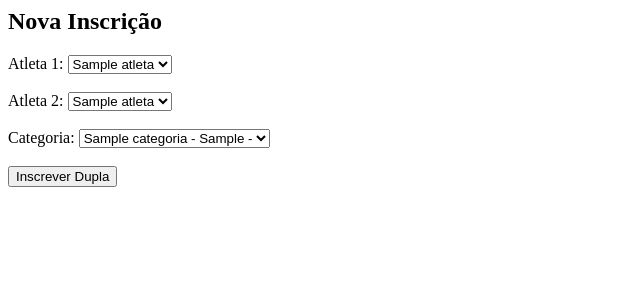
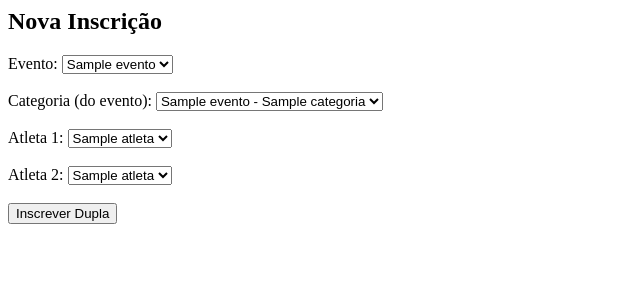
Before and after one commit to IsmaIenczak/liga-eldoradense-ftv, a Flask app: page /inscricoes/nova in a window 1280 px wide. Shown: the top 300 px of the page, without its empty margins (0-640 px from the left). Run offline with Flask 3, Linux system fonts and the light colour scheme; tables that the repository leaves empty hold one stand-in row (values such as "Sample post").

Commit message:
feat: auto-generate category name and enforce event-category relationship in registrations

```diff
--- a/app.py
+++ b/app.py
@@ -1,6 +1,6 @@
 import os
 from dotenv import load_dotenv
-from flask import Flask, render_template, request, redirect, url_for, flash
+from flask import Flask, render_template, request, redirect, url_for, flash, jsonify
 from flask_sqlalchemy import SQLAlchemy
 
 
@@ -95,21 +95,35 @@ def nova_categoria():
     eventos = Evento.query.all()
 
     if request.method == "POST":
-        nome = request.form.get("nome")
         modalidade = request.form.get("modalidade")
         nivel = request.form.get("nivel")
         evento_id = request.form.get("evento")
+
+        # Nome gerado automaticamente
+        nome = f"{modalidade} {nivel}"
+
+        # Impedir categoria duplicada no mesmo evento (mesma modalidade + nível)
+        existente = Categoria.query.filter_by(
+            evento_id=int(evento_id),
+            modalidade=modalidade,
+            nivel=nivel
+        ).first()
+
+        if existente:
+            flash("Essa categoria já existe neste evento.", "error")
+            return redirect(url_for("nova_categoria"))
 
         nova = Categoria(
             nome=nome,
             modalidade=modalidade,
             nivel=nivel,
-            evento_id=evento_id
+            evento_id=int(evento_id)
         )
 
         db.session.add(nova)
         db.session.commit()
 
+        flash("Categoria criada com sucesso!", "success")
         return redirect(url_for("listar_eventos"))
 
     return render_template("nova_categoria.html", eventos=eventos)
@@ -117,12 +131,45 @@ def nova_categoria():
 
 
 
+
+@app.route("/api/eventos/<int:evento_id>/categorias")
+def api_categorias_por_evento(evento_id):
+    categorias = Categoria.query.filter_by(evento_id=evento_id).all()
+    return jsonify([
+        {
+            "id": c.id,
+            "nome": c.nome,
+            "nivel": c.nivel,
+            "modalidade": c.modalidade
+        }
+        for c in categorias
+    ])
+
+
+
+
+
+
+
 @app.route("/inscricoes/nova", methods=["GET", "POST"])
 def nova_inscricao():
     atletas = Atleta.query.all()
-    categorias = Categoria.query.all()
+    eventos = Evento.query.all()
+
+    # Se não houver eventos cadastrados, não faz sentido permitir inscrição
+    if not eventos:
+        flash("Cadastre um evento antes de criar inscrições.", "error")
+        return render_template("nova_inscricao.html", atletas=atletas, eventos=[], categorias=[], selected_evento_id=None)
+
+    # Evento selecionado (GET: via querystring, POST: via form)
+    selected_evento_id = request.args.get("evento")
+    if selected_evento_id is None:
+        selected_evento_id = str(eventos[0].id)  # default: primeiro evento
+
+    categorias = Categoria.query.filter_by(evento_id=int(selected_evento_id)).all()
 
     if request.method == "POST":
+        evento_id = request.form.get("evento")
         atleta1_id = request.form.get("atleta1")
         atleta2_id = request.form.get("atleta2")
         categoria_id = request.form.get("categoria")
@@ -131,60 +178,60 @@ def nova_inscricao():
         atleta2 = Atleta.query.get(atleta2_id)
         categoria = Categoria.query.get(categoria_id)
 
-        #
-        if not atleta1 or not atleta2 or not categoria:
+        if not atleta1 or not atleta2 or not categoria or not evento_id:
             flash("Dados inválidos.", "error")
             return redirect(url_for("nova_inscricao"))
+
+        # Garante consistência: categoria precisa pertencer ao evento selecionado
+        if categoria.evento_id != int(evento_id):
+            flash("A categoria selecionada não pertence ao evento escolhido.", "error")
+            return redirect(url_for("nova_inscricao", evento=evento_id))
 
         # Não pode ser a mesma pessoa
         if atleta1_id == atleta2_id:
             flash("Selecione atletas diferentes", "error")
-            return redirect(url_for("nova_inscricao"))
+            return redirect(url_for("nova_inscricao", evento=evento_id))
 
         # Níveis precisam ser iguais
         if atleta1.nivel.strip().lower() != atleta2.nivel.strip().lower():
             flash("Os atletas devem estar no mesmo nível", "error")
-            return redirect(url_for("nova_inscricao"))
+            return redirect(url_for("nova_inscricao", evento=evento_id))
 
         # Categoria precisa bater com o nível
         if categoria.nivel.strip().lower() != atleta1.nivel.strip().lower():
             flash("A categoria selecionada deve estar de acordo com nível do atleta", "error")
-            return redirect(url_for("nova_inscricao"))
+            return redirect(url_for("nova_inscricao", evento=evento_id))
 
-        # Sexo precisa bater com a categoria
-        modalidade = categoria.modalidade.lower()
-        sexo1 = atleta1.sexo.lower()
-        sexo2 = atleta2.sexo.lower()
+        # Sexo precisa bater com a categoria (modalidade)
+        modalidade = (categoria.modalidade or "").strip().lower()
+        sexo1 = atleta1.sexo.strip().lower()
+        sexo2 = atleta2.sexo.strip().lower()
 
         if modalidade == "masculino":
             if sexo1 != "masculino" or sexo2 != "masculino":
                 flash("Essa categoria aceita apenas atletas do sexo masculino.", "error")
-                return redirect(url_for("nova_inscricao"))
+                return redirect(url_for("nova_inscricao", evento=evento_id))
 
         elif modalidade == "feminino":
             if sexo1 != "feminino" or sexo2 != "feminino":
                 flash("Essa categoria aceita apenas atletas do sexo feminino.", "error")
-                return redirect(url_for("nova_inscricao"))
+                return redirect(url_for("nova_inscricao", evento=evento_id))
 
         elif modalidade == "misto":
             if sexo1 == sexo2:
                 flash("Categoria mista requer um atleta do sexo masculino e um atleta do sexo feminino.", "error")
-                return redirect(url_for("nova_inscricao"))
+                return redirect(url_for("nova_inscricao", evento=evento_id))
 
-
-        # Impedir dupla duplicada na mesma categoria:
-        #Crio inscricoes_categoria (uma lista que recebe todas as inscrições filtradas pelo id da categoria)
+        # Filtra inscrições só daquela categoria
         inscricoes_categoria = Inscricao.query.filter_by(categoria_id=categoria_id).all()
 
-        #percorre a lista de inscrições
+        # Impedir dupla duplicada na mesma categoria
         for inscricao in inscricoes_categoria:
-            atletas_existentes = {inscricao.atleta1_id, inscricao.atleta2_id} #crio um set {} pois ordem nao importa
-            novos_atletas = {int(atleta1_id), int(atleta2_id)} #converto para int, pois os valores que vem de form, vem como str...
-
+            atletas_existentes = {inscricao.atleta1_id, inscricao.atleta2_id}
+            novos_atletas = {int(atleta1_id), int(atleta2_id)}
             if atletas_existentes == novos_atletas:
                 flash("Essa dupla já está inscrita nesta categoria.", "error")
-                return redirect(url_for("nova_inscricao"))
-
+                return redirect(url_for("nova_inscricao", evento=evento_id))
 
         # Impedir atleta jogar duas vezes na mesma categoria
         for inscricao in inscricoes_categoria:
@@ -193,9 +240,7 @@ def nova_inscricao():
                 int(atleta2_id) in [inscricao.atleta1_id, inscricao.atleta2_id]
             ):
                 flash("Um dos atletas já está inscrito para competir nesta categoria.", "error")
-                return redirect(url_for("nova_inscricao"))
-
-
+                return redirect(url_for("nova_inscricao", evento=evento_id))
 
         nova = Inscricao(
             atleta1_id=atleta1_id,
@@ -207,10 +252,16 @@ def nova_inscricao():
         db.session.commit()
 
         flash("Inscrição realizada com sucesso!", "success")
-        return redirect(url_for("nova_inscricao"))
+        return redirect(url_for("nova_inscricao", evento=evento_id))
 
-    # GET request
-    return render_template("nova_inscricao.html", atletas=atletas, categorias=categorias)
+    return render_template(
+        "nova_inscricao.html",
+        atletas=atletas,
+        eventos=eventos,
+        categorias=categorias,
+        selected_evento_id=int(selected_evento_id)
+    )
+
 
 
 
--- a/templates/nova_inscricao.html
+++ b/templates/nova_inscricao.html
@@ -8,13 +8,38 @@
   {% endif %}
 {% endwith %}
 
+<h2>Nova Inscrição</h2>
 
-<h2>Nova Inscrição</h2>
+{% if eventos|length == 0 %}
+  <p style="color:red;">Cadastre um evento antes de criar inscrições.</p>
+{% endif %}
 
 <form method="POST">
 
+    <label>Evento:</label>
+    <select name="evento" id="eventoSelect" required {% if eventos|length == 0 %}disabled{% endif %}>
+        {% for evento in eventos %}
+            <option value="{{ evento.id }}" {% if selected_evento_id == evento.id %}selected{% endif %}>
+              {{ evento.nome }}
+            </option>
+        {% endfor %}
+    </select>
+
+    <br><br>
+
+    <label>Categoria (do evento):</label>
+    <select name="categoria" id="categoriaSelect" required {% if eventos|length == 0 %}disabled{% endif %}>
+        {% for categoria in categorias %}
+            <option value="{{ categoria.id }}">
+            {{ categoria.evento.nome }} - {{ categoria.nome }}
+            </option>
+        {% endfor %}
+    </select>
+
+    <br><br>
+
     <label>Atleta 1:</label>
-    <select name="atleta1" required>
+    <select name="atleta1" required {% if eventos|length == 0 %}disabled{% endif %}>
         {% for atleta in atletas %}
             <option value="{{ atleta.id }}">{{ atleta.nome }}</option>
         {% endfor %}
@@ -23,7 +48,7 @@
     <br><br>
 
     <label>Atleta 2:</label>
-    <select name="atleta2" required>
+    <select name="atleta2" required {% if eventos|length == 0 %}disabled{% endif %}>
         {% for atleta in atletas %}
             <option value="{{ atleta.id }}">{{ atleta.nome }}</option>
         {% endfor %}
@@ -31,17 +56,41 @@
 
     <br><br>
 
-    <label>Categoria:</label>
-    <select name="categoria" required>
-        {% for categoria in categorias %}
-            <option value="{{ categoria.id }}">
-                {{ categoria.nome }} - {{ categoria.nivel }} - {{ categoria.sexo }}
-            </option>
-        {% endfor %}
-    </select>
-
-    <br><br>
-
-    <button type="submit">Inscrever Dupla</button>
+    <button type="submit" {% if eventos|length == 0 %}disabled{% endif %}>Inscrever Dupla</button>
 
 </form>
+
+<script>
+  const eventoSelect = document.getElementById("eventoSelect");
+  const categoriaSelect = document.getElementById("categoriaSelect");
+
+  async function carregarCategorias(eventoId) {
+    categoriaSelect.innerHTML = "";
+    const resp = await fetch(`/api/eventos/${eventoId}/categorias`);
+    const data = await resp.json();
+
+    if (!data.length) {
+      const opt = document.createElement("option");
+      opt.value = "";
+      opt.textContent = "Nenhuma categoria cadastrada para este evento";
+      categoriaSelect.appendChild(opt);
+      categoriaSelect.disabled = true;
+      return;
+    }
+
+    categoriaSelect.disabled = false;
+
+    data.forEach(c => {
+      const opt = document.createElement("option");
+      opt.value = c.id;
+      opt.textContent = `${c.nome} - ${c.nivel} - ${c.modalidade}`;
+      categoriaSelect.appendChild(opt);
+    });
+  }
+
+  if (eventoSelect) {
+    eventoSelect.addEventListener("change", (e) => {
+      carregarCategorias(e.target.value);
+    });
+  }
+</script>
```
Also changed, not shown: templates/nova_categoria.html (+5 -11 lines).
